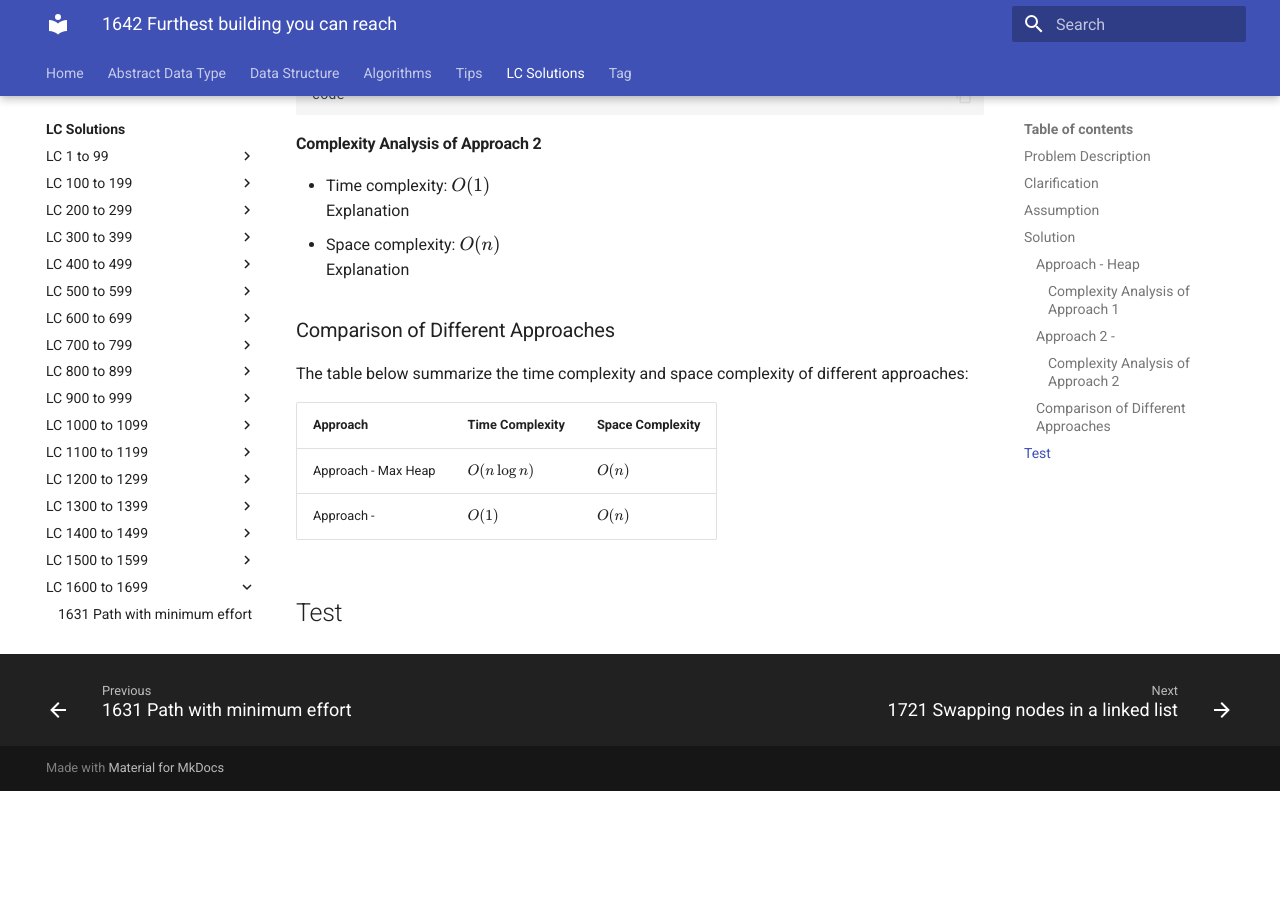
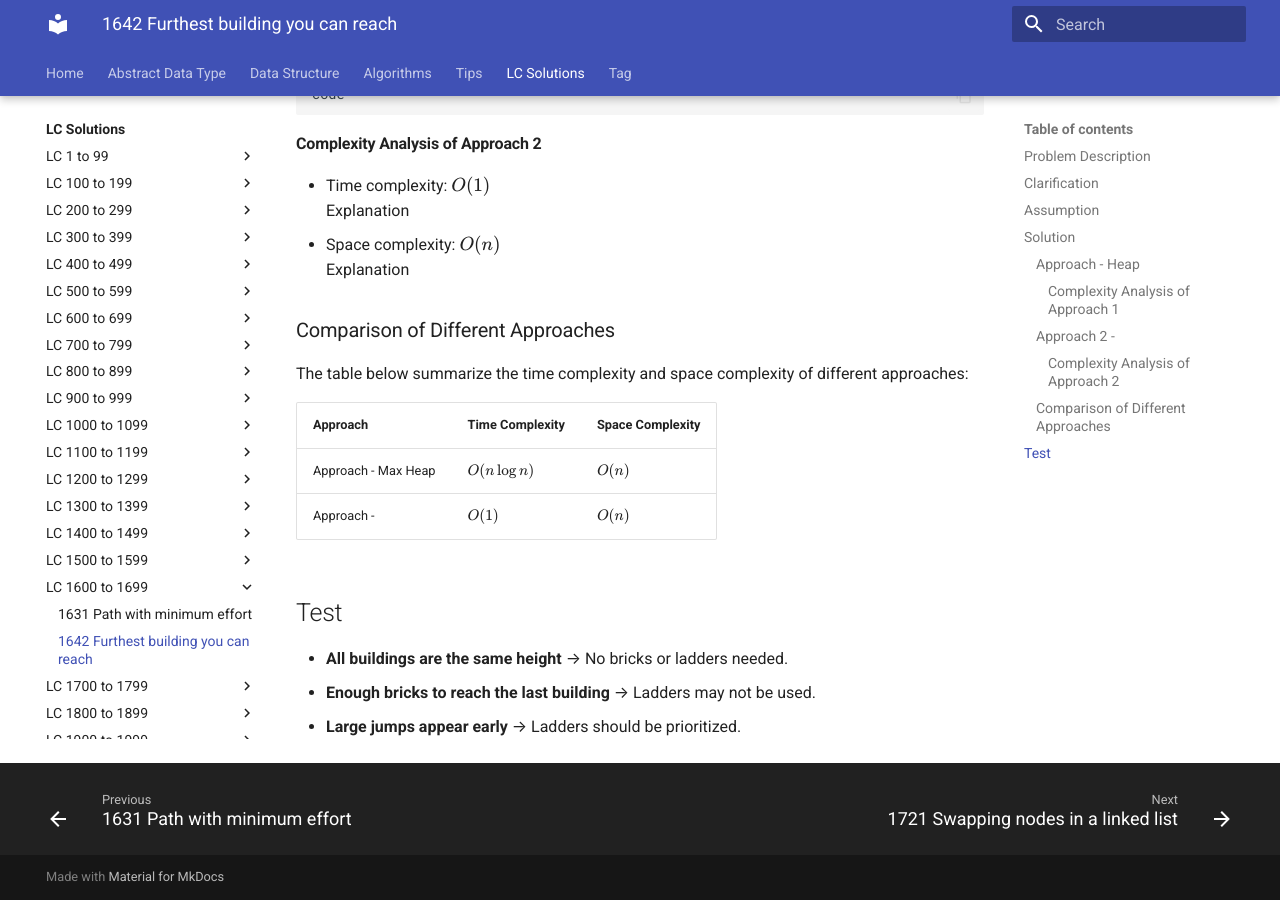
Before and after one commit to RogerLuo-Code/coding-practice, an MkDocs documentation site: the page built from docs/lc-solutions/lc1600-1699/lc1642-furthest-building-you-can-reach.md, in a window 1280 px wide and 900 px high, scrolled down 2164 px. Built offline with MkDocs 1.6.1 and Material for MkDocs 9.7.7, drawn with Linux system fonts in a browser that asks for light colours; before the commit the page ends 2955 px from its top, so only the background shows below that.

Commit message:
Add test cases for LC1642

```diff
--- a/docs/lc-solutions/lc1600-1699/lc1642-furthest-building-you-can-reach.md
+++ b/docs/lc-solutions/lc1600-1699/lc1642-furthest-building-you-can-reach.md
@@ -114,3 +114,7 @@
 Approach -  |  $O(1)$           | $O(n)$  |
 
 ## Test
+
+- **All buildings are the same height** → No bricks or ladders needed.
+- **Enough bricks to reach the last building** → Ladders may not be used.
+- **Large jumps appear early** → Ladders should be prioritized.
```
